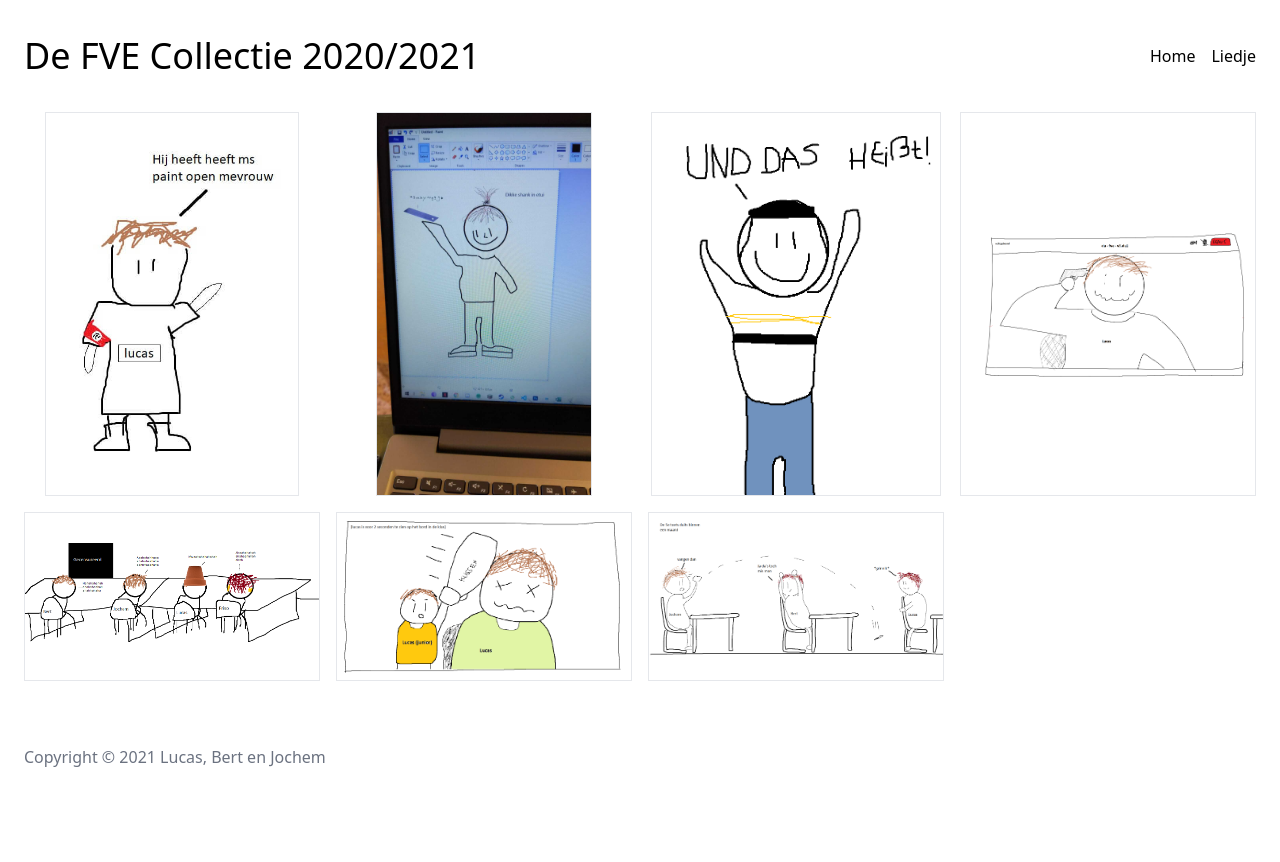
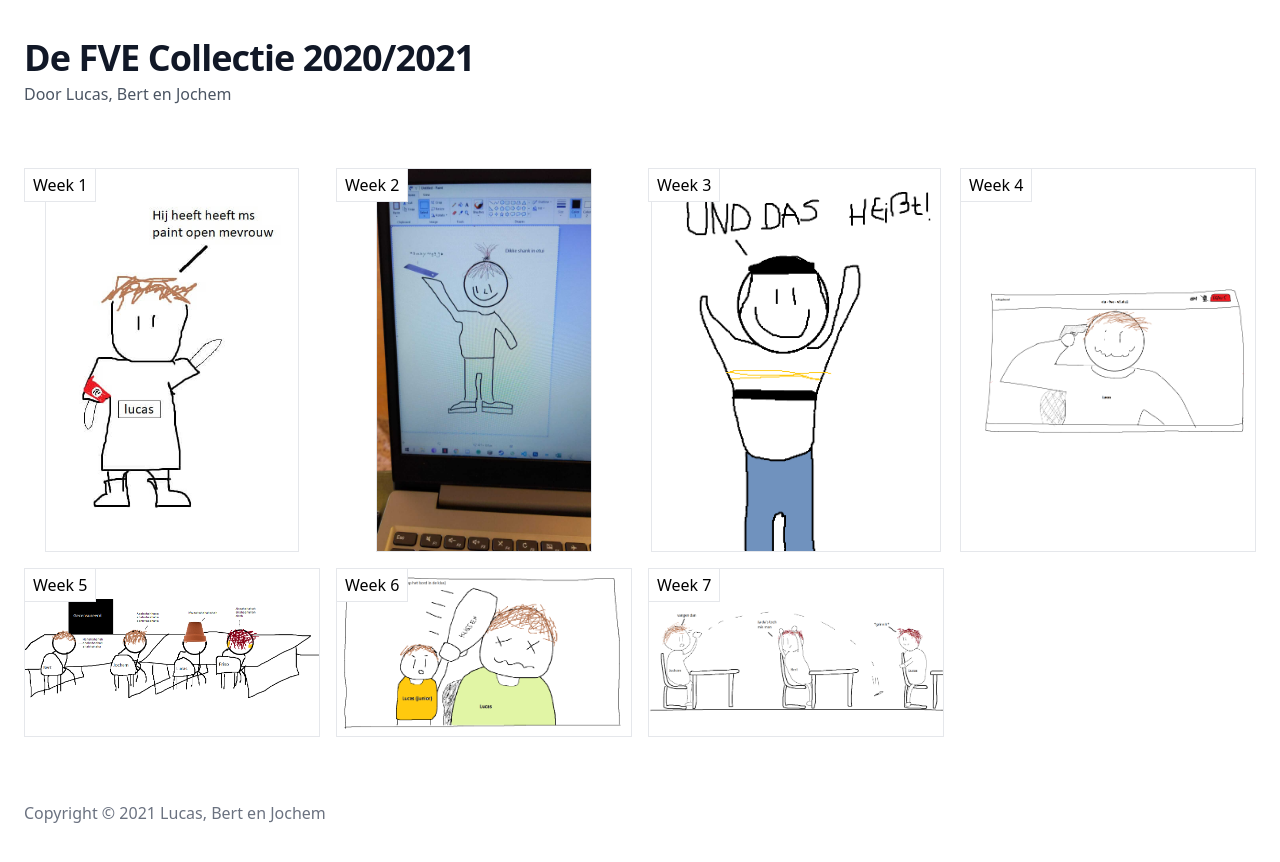
Before and after one commit to JochemTorn/fvecollectie, a Next.js app: page / in a window 1280 px wide. Shown: the top 862 px of the page. Before the commit the page ends 833 px from the top, so only its background shows below. Built offline with nearby package versions, Linux system fonts and the light colour scheme.

Commit message:
remove liedje, update title and added weeknumbers

```diff
--- a/components/Artwork.js
+++ b/components/Artwork.js
@@ -1,9 +1,13 @@
+
+
 export default function Artwork(props) {
     return (
         <div className="relative w-full">
             <a className="h-full w-full flex justify-center max-h-96" href={`/artwork/${props.src}`} target="blank">
                 <img class="border object-contain" src={`/artwork/${props.src}`}/>
-                <div className="transition opacity-25 absolute hover:bg-gray-300 w-full h-full"></div>
+                <div className="absolute w-full h-full flex items-start ">
+                    <p className="px-2 py-1 border bg-white">{`Week ${props.src.replace(".png", "").replace(".jpeg", "").replace(".jpg", "")}`}</p>
+                </div>
             </a>
         </div>
     )
--- a/components/layout/Header.js
+++ b/components/layout/Header.js
@@ -1,12 +1,16 @@
 import Nav from '../layout/Nav'
+import Link from "next/link"
 
 const Sitetitle = "De FVE Collectie 2020/2021"
 
 export default function Header() {
     return (
-        <div className="h-28 flex items-center justify-between">
-            <h1 className="text-2xl sm:text-3xl md:text-4xl font-medium title">{Sitetitle}</h1>
-            <Nav/>
+        <div className="h-24 my-6 mb-12 flex items-center justify-between">
+            <div>
+            <Link href="/"><a className="text-gray-900 tracking-tight text-4xl font-bold title">{Sitetitle}</a></Link>
+                <p className="mt-1 text-gray-600">Door Lucas, Bert en Jochem</p>
+            </div>
+            {/*<Nav/>*/}
         </div>
     )
 }
--- a/components/layout/Nav.js
+++ b/components/layout/Nav.js
@@ -4,7 +4,7 @@ export default function Nav() {
 return (
     <div>
         <Link href="/"><a className="mr-4">Home</a></Link>
-        <Link href="/fabienne"><a>Liedje</a></Link>
+{/*<Link href="/fabienne"><a>Liedje</a></Link>*/}
     </div>
         )
 }
--- a/pages/404.js
+++ b/pages/404.js
@@ -1,6 +1,8 @@
+import Layout from "../components/layout/Layout"
+
 export default function custom404() {
     return (
-    <div className="h-screen justify-center items-center flex">
+    <Layout>
         <h1 className="text-2xl font-medium">Error 404 - page not found</h1>
-    </div>
+    </Layout>
 )}
```
Also changed, not shown: components/layout/Layout.js (indentation only).
